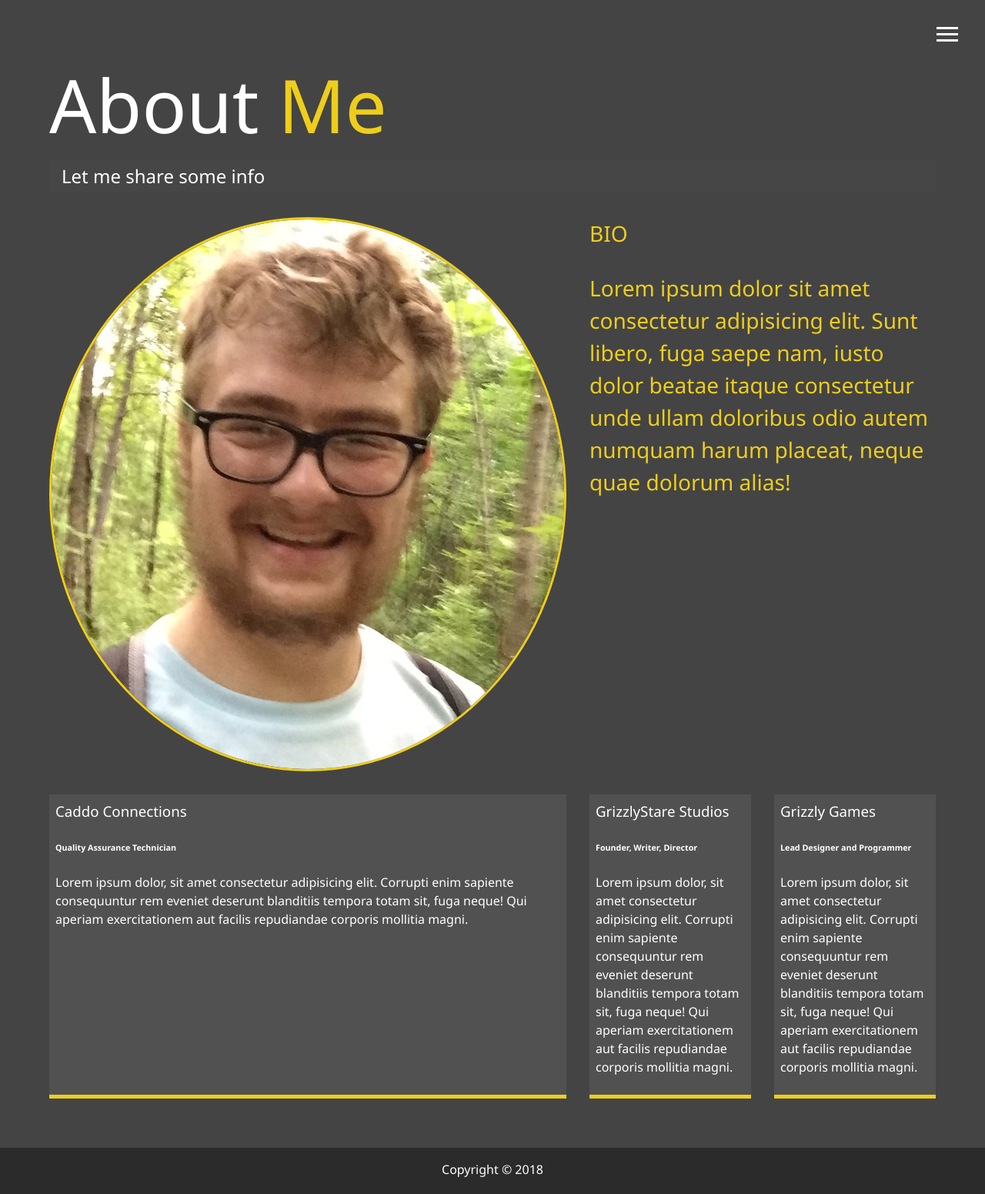
After one commit to mtaddevi/michaeltaddeucci_portfolio, a PHP site: page /dist/about.html in a window 1280 px wide. The commit adds this page. Shown: the whole page at 77% size. Run offline with PHP 8.4, Linux system fonts and the light colour scheme; some libraries are stand-ins or nearby versions.

Commit message:
aboutpage, textcolor function

```diff
--- /dev/null
+++ b/dist/about.html
@@ -0,0 +1,112 @@
+<!DOCTYPE html>
+<html lang="en">
+
+<head>
+    <meta charset="UTF-8">
+    <meta name="viewport" content="width=device-width, initial-scale=1.0">
+    <meta http-equiv="X-UA-Compatible" content="ie=edge">
+
+    <link rel="stylesheet" href="https://use.fontawesome.com/releases/v5.2.0/css/all.css" integrity="sha384-hWVjflwFxL6sNzntih27bfxkr27PmbbK/iSvJ+a4+0owXq79v+lsFkW54bOGbiDQ"
+        crossorigin="anonymous">
+
+
+    <link rel="stylesheet" href="css/main.css">
+    <title>About</title>
+</head>
+
+<body>
+
+    <header>
+
+        <div class="menu-btn">
+            <div class="btn-line"></div>
+            <div class="btn-line"></div>
+            <div class="btn-line"></div>
+        </div>
+        <nav class="menu">
+            <div class="menu-branding">
+                <div class="portrait"></div>
+            </div>
+            <ul class="menu-nav">
+                <li class="nav-item">
+                    <a href="/" class="nav-link">
+                        Home
+                    </a>
+                </li>
+
+                <li class="nav-item current">
+                    <a href="about.html" class="nav-link">
+                        About
+                    </a>
+                </li>
+                <li class="nav-item">
+                    <a href="work.html" class="nav-link">
+                        My Work
+                    </a>
+                </li>
+                <li class="nav-item">
+                    <a href="contact.html" class="nav-link">
+                        Contact
+                    </a>
+                </li>
+            </ul>
+        </nav>
+    </header>
+
+    <main id="about">
+        <h1 class="lg-heading">
+            About
+            <span class="text-secondary">Me</span>
+        </h1>
+        <h2 class="sm-heading">
+            Let me share some info
+        </h2>
+        <div class="about-info">
+            <img src="img/portrait.png" alt="Michael Taddeucci" class="bio-image">
+
+            <div class="bio">
+                <h3 class="text-secondary">BIO
+                    <p>Lorem ipsum dolor sit amet consectetur adipisicing elit. Sunt libero, fuga saepe nam, iusto dolor beatae
+                        itaque consectetur unde ullam doloribus odio autem numquam harum placeat, neque quae dolorum alias!</p>
+                </h3>
+            </div>
+
+            <div class="job job-1">
+                <h3>Caddo Connections</h3>
+                <h6>Quality Assurance Technician</h6>
+                <p>Lorem ipsum dolor, sit amet consectetur adipisicing elit. Corrupti enim sapiente consequuntur rem eveniet
+                    deserunt blanditiis tempora totam sit, fuga neque! Qui aperiam exercitationem aut facilis repudiandae
+                    corporis mollitia magni.
+                </p>
+            </div>
+
+            <div class="job job-2">
+                <h3>GrizzlyStare Studios</h3>
+                <h6>Founder, Writer, Director</h6>
+                <p>Lorem ipsum dolor, sit amet consectetur adipisicing elit. Corrupti enim sapiente consequuntur rem eveniet
+                    deserunt blanditiis tempora totam sit, fuga neque! Qui aperiam exercitationem aut facilis repudiandae
+                    corporis mollitia magni.
+                </p>
+            </div>
+
+            <div class="job job-3">
+                <h3>Grizzly Games</h3>
+                <h6>Lead Designer and Programmer</h6>
+                <p>Lorem ipsum dolor, sit amet consectetur adipisicing elit. Corrupti enim sapiente consequuntur rem eveniet
+                    deserunt blanditiis tempora totam sit, fuga neque! Qui aperiam exercitationem aut facilis repudiandae
+                    corporis mollitia magni.
+                </p>
+            </div>
+
+        </div>
+
+    </main>
+
+    <footer id="main-footer">
+        Copyright &copy; 2018
+    </footer>
+
+    <script src="js/main.js"></script>
+</body>
+
+</html>
--- a/dist/css/main.css
+++ b/dist/css/main.css
@@ -55,7 +55,8 @@
     .menu-branding .portrait {
       width: 250px;
       height: 250px;
-      background: url("/dist/img/portrait.jpeg");
+      background: url("/dist/img/portrait.png");
+      background-size: 250px;
       border-radius: 50%;
       border: solid 3px #eece1a; }
   .menu .nav-item {
@@ -144,7 +145,7 @@ header {
 
 main {
   padding: 4rem;
-  height: 100%; }
+  min-height: calc(100vh - 60px); }
   main .icons {
     margin-top: 1rem; }
     main .icons a {
@@ -156,3 +157,67 @@ main {
     overflow: hidden; }
     main#home h1 {
       margin-top: 20vh; }
+
+.about-info {
+  display: grid;
+  grid-gap: 30px;
+  grid-template-areas: "bioimage   bio bio" "job1  job2  job3";
+  grid-template-columns: repeat(3, 1fr); }
+  .about-info .bio-image {
+    grid-area: bioimage;
+    margin: auto;
+    background-size: 250px;
+    border-radius: 50%;
+    border: #eece1a 3px solid; }
+  .about-info .bio {
+    grid-area: bio;
+    font-size: 1.5rem; }
+  .about-info .job-1 {
+    grid-area: job1; }
+  .about-info .job-2 {
+    grid-area: job2; }
+  .about-info .job-3 {
+    grid-area: job3; }
+  .about-info .job {
+    background: #515151;
+    padding: 0.5rem;
+    border-bottom: #eece1a 5px solid; }
+
+#main-footer {
+  text-align: center;
+  padding: 1rem;
+  background: #2b2b2b;
+  color: #fff;
+  height: 60px; }
+
+@media screen and (max-width: 768px) {
+  main {
+    align-items: center;
+    text-align: center; }
+    main .lg-heading {
+      line-height: 1;
+      margin-bottom: 1rem; }
+  ul.menu-nav,
+  div.menu-branding {
+    float: none;
+    width: 100%;
+    min-height: 0; }
+    ul.menu-nav.show,
+    div.menu-branding.show {
+      transform: translate3d(0, 0, 0); }
+  .menu-nav {
+    height: 75vh;
+    transform: translate3d(-100%, 0, 0);
+    font-size: 24px; }
+  .menu-branding {
+    height: 25vh;
+    transform: translate3d(100%, 0, 0); }
+    .menu-branding .portrait {
+      background: url(/dist/img/portrait.png);
+      background-size: 150px;
+      width: 150px;
+      height: 150px; } }
+
+@media screen and (max-width: 500px) {
+  main#home h1 {
+    margin-top: 10vh; } }
--- a/scss/_config.scss
+++ b/scss/_config.scss
@@ -30,6 +30,17 @@ $background-opacity: 0.85;
   }
 }
 
+//set text color function
+@function set-text-color($color) {
+  @if (lightness($color) > 40) {
+    //return black if greater than 40
+    @return #000;
+  } @else {
+    //else white
+    @return #fff;
+  }
+}
+
 //media query mixins
 
 @mixin mediaSm {
--- a/scss/_menu.scss
+++ b/scss/_menu.scss
@@ -12,7 +12,7 @@
     width: 28px;
     height: 3px;
     margin: 0 0 5px 0;
-    background: #fff;
+    background: set-text-color($primary-color);
     @include easeOut;
   }
 
@@ -92,7 +92,8 @@
     .portrait {
       width: 250px;
       height: 250px;
-      background: url("/dist/img/portrait.jpeg");
+      background: url("/dist/img/portrait.png");
+      background-size: 250px;
       border-radius: 50%;
       border: solid 3px $secondary-color;
     }
@@ -117,7 +118,7 @@
     text-transform: uppercase;
     padding: 1rem;
     font-weight: 300;
-    color: #fff;
+    color: set-text-color($primary-color);
     text-decoration: none;
     @include easeOut;
 
--- a/scss/_mobile.scss
+++ b/scss/_mobile.scss
@@ -39,9 +39,23 @@
 
     //small portrait file for smaller devices TODO must make smaller file and update
     .portrait {
-      background: url(/dist/img/portrait.jpeg);
+      background: url(/dist/img/portrait.png);
+      background-size: 150px;
       width: 150px;
       height: 150px;
+    }
+  }
+
+  .about-info {
+    grid-template-areas:
+      "bioimage"
+      "bio"
+      "job1"
+      "job2"
+      "job3";
+    grid-template-areas: 1fr;
+    .portrait {
+      background-size: 250px;
     }
   }
 }
--- a/scss/main.scss
+++ b/scss/main.scss
@@ -1,6 +1,5 @@
 @import "config";
 @import "menu";
-@import "mobile";
 
 * {
   box-sizing: border-box;
@@ -9,7 +8,7 @@
 body {
   @include background;
   background: $primary-color;
-  color: #fff;
+  color: set-text-color($primary-color);
   height: 100%;
   margin: 0%;
   font-family: "Segoe UI", "Tahoma", "Geneva", "Verdana", "sans-serif";
@@ -53,7 +52,9 @@ header {
 
 main {
   padding: 4rem;
-  height: 100%;
+  //height: 100%;
+  //sticky footer below
+  min-height: calc(100vh - 60px);
 
   .icons {
     margin-top: 1rem;
@@ -73,3 +74,54 @@ main {
     }
   }
 }
+
+.about-info {
+  display: grid;
+  grid-gap: 30px;
+  grid-template-areas:
+    "bioimage   bio bio"
+    "job1  job2  job3";
+  grid-template-columns: repeat(3, 1fr);
+
+  .bio-image {
+    grid-area: bioimage;
+    margin: auto;
+    background-size: 250px;
+    border-radius: 50%;
+    border: $secondary-color 3px solid;
+  }
+
+  .bio {
+    grid-area: bio;
+    font-size: 1.5rem;
+  }
+
+  .job-1 {
+    grid-area: job1;
+  }
+
+  .job-2 {
+    grid-area: job2;
+  }
+
+  .job-3 {
+    grid-area: job3;
+  }
+
+  .job {
+    background: lighten($primary-color, 5);
+    padding: 0.5rem;
+    border-bottom: $secondary-color 5px solid;
+  }
+}
+
+#main-footer {
+  text-align: center;
+  padding: 1rem;
+  background: darken($primary-color, 10);
+  color: set-text-color($primary-color);
+  height: 60px;
+}
+
+//want mobile responsive code to run after media queries, reason behind placement
+@import "mobile";
```
Also changed, not shown: dist/index.html (+9 -7 lines), dist/img/croppedPortrait.png (added), dist/img/portrait.jpeg (deleted), dist/img/portrait.png (added), 4 other files.
